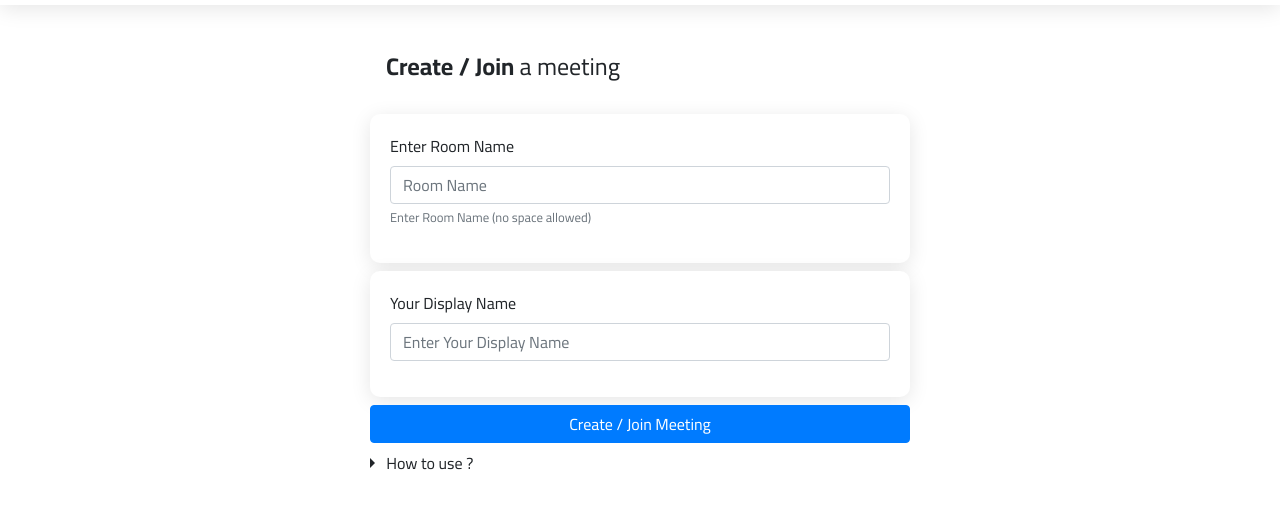
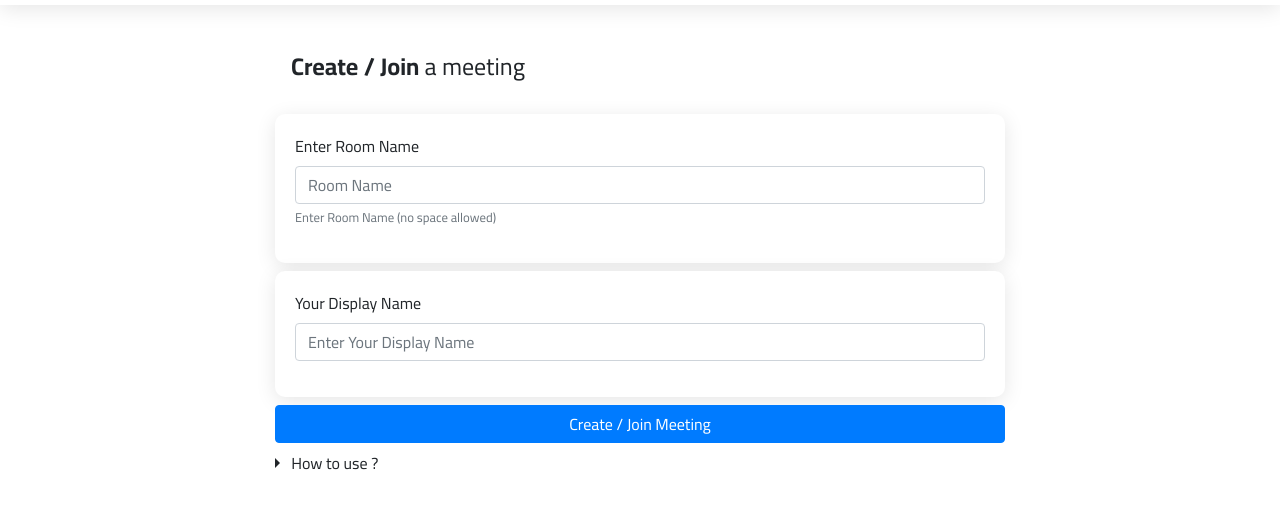
Before and after one commit to avpaneendra/VidiCon, a website built with Parcel: page src/index.html in a window 1280 px wide. Shown: the part 64-571 px from the top of the page. Built offline with nearby package versions, Linux system fonts and the light colour scheme.

Commit message:
widen joining form

```diff
--- a/src/index.html
+++ b/src/index.html
@@ -53,7 +53,7 @@
   </div>
   <div class="container">
     <div class="row">
-      <div class="col-sm-6 mt-4 mx-auto">
+      <div class="col-sm-8 mt-4 mx-auto">
         <div class="p-3 my-2">
           <h4> <b>Create / Join </b> a meeting</h4>
         </div>
```
